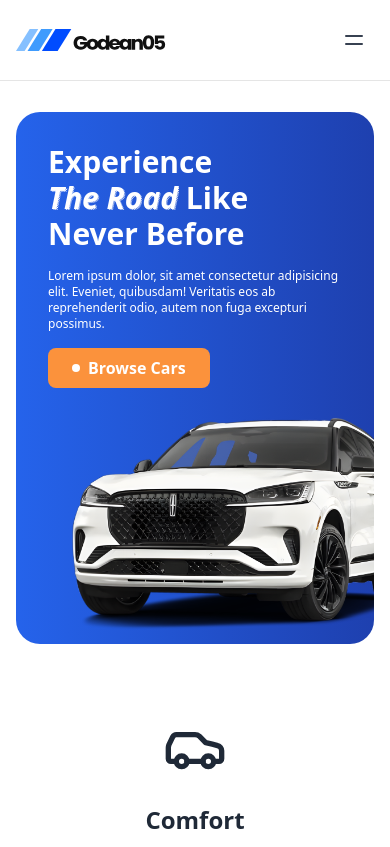
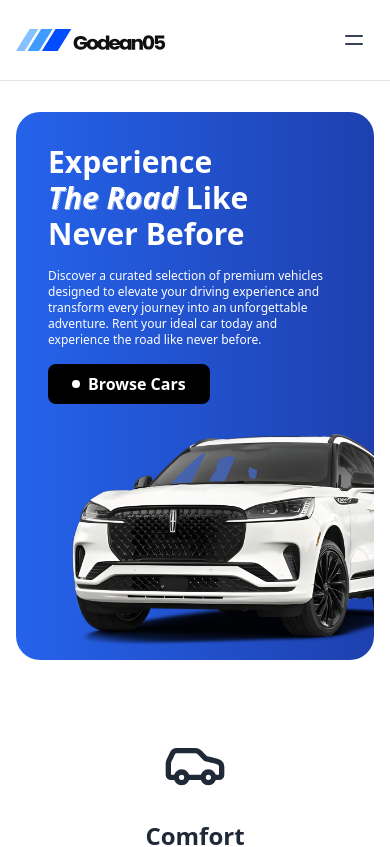
Before and after one commit to ega-erinovian/car-rental-app, a Next.js app: page / in a window 390 px wide. Shown: the top 847 px of the page. Built offline with nearby package versions, Linux system fonts and the light colour scheme.

Commit message:
feat: add animation to header section

```diff
--- a/src/features/Home/components/HeroSection.tsx
+++ b/src/features/Home/components/HeroSection.tsx
@@ -4,6 +4,7 @@ import { HeaderInteractiveHoverButton } from "@/components/magicui/header-intera
 import { LineShadowText } from "@/components/magicui/line-shadow-text";
 import Image from "next/image";
 import { FC } from "react";
+import { motion } from "framer-motion"; // ✅ Import framer-motion
 
 const HeroSection = () => {
   return (
@@ -16,22 +17,28 @@ const HeroSection = () => {
             Like Never Before
           </h1>
           <p className="text-xs lg:text-base text-white">
-            Lorem ipsum dolor, sit amet consectetur adipisicing elit. Eveniet,
-            quibusdam! Veritatis eos ab reprehenderit odio, autem non fuga
-            excepturi possimus.
+            Discover a curated selection of premium vehicles designed to elevate
+            your driving experience and transform every journey into an
+            unforgettable adventure. Rent your ideal car today and experience
+            the road like never before.
           </p>
-          <HeaderInteractiveHoverButton className="w-fit bg-orange-400 rounded-lg border-none text-white">
+          <HeaderInteractiveHoverButton className="w-fit bg-black rounded-lg border-none text-white">
             Browse Cars
           </HeaderInteractiveHoverButton>
         </div>
-        <div className="relative w-full h-60 ms-12 md:ms-12 md:h-full md:col-span-5">
+
+        <motion.div
+          initial={{ x: 300, opacity: 0 }}
+          animate={{ x: 0, opacity: 1 }}
+          transition={{ duration: 1, ease: "easeOut" }}
+          className="relative w-full h-60 ms-12 md:ms-12 md:h-full md:col-span-5">
           <Image
             src={"/images/car-header.webp"}
             alt="header-car"
             className="object-contain"
             fill
           />
-        </div>
+        </motion.div>
       </div>
     </div>
   );
```
